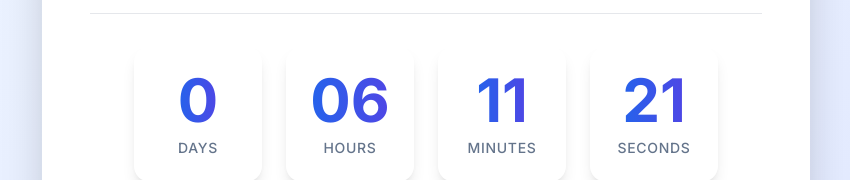
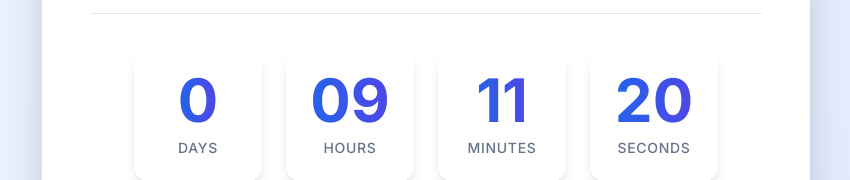
Before and after one commit to ezeehere/GDG-JIST-Cloud-Study-JAM-live-performance-record, a plain HTML site: page index.html in a window 1280 px wide. Shown: the part 327-507 px from the top of the page, without its empty margins (214-1064 px from the left). Drawn offline with nearby package versions, Linux system fonts and the light colour scheme.

Commit message:
Update deadline time in timer script

```diff
--- a/index.html
+++ b/index.html
@@ -94,7 +94,7 @@
   <script>
     // --- TIMER SCRIPT --- (No changes to logic)
 
-    const deadline = new Date("2025-11-03T21:00:00");
+    const deadline = new Date("2025-11-03T23:59:59");
     const daysEl = document.getElementById('days');
     const hoursEl = document.getElementById('hours');
     const minutesEl = document.getElementById('minutes');
```
